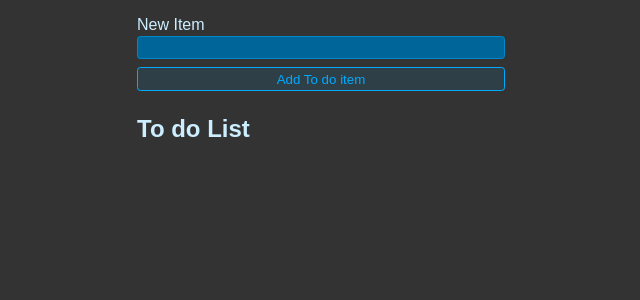
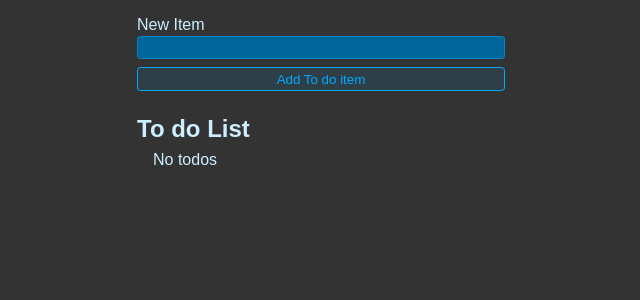
Before and after one commit to Syed-Affan-Hameed/TodoListReactJs, a React (Vite) app: page / in a window 1280 px wide. Shown: the top 300 px of the page, without its empty margins (319-959 px from the left). Built offline with nearby package versions, Linux system fonts and the light colour scheme.

Commit message:
added the null alt text

```diff
--- a/src/App.jsx
+++ b/src/App.jsx
@@ -55,6 +55,7 @@ function App() {
       </form>
       <h1 className="header">To do List</h1>
       <ul className="list">
+        {(todos.length===0)?"No todos":""}
         {todos.map((todo) => (
           <li key={todo.id}>
             <label>
```
